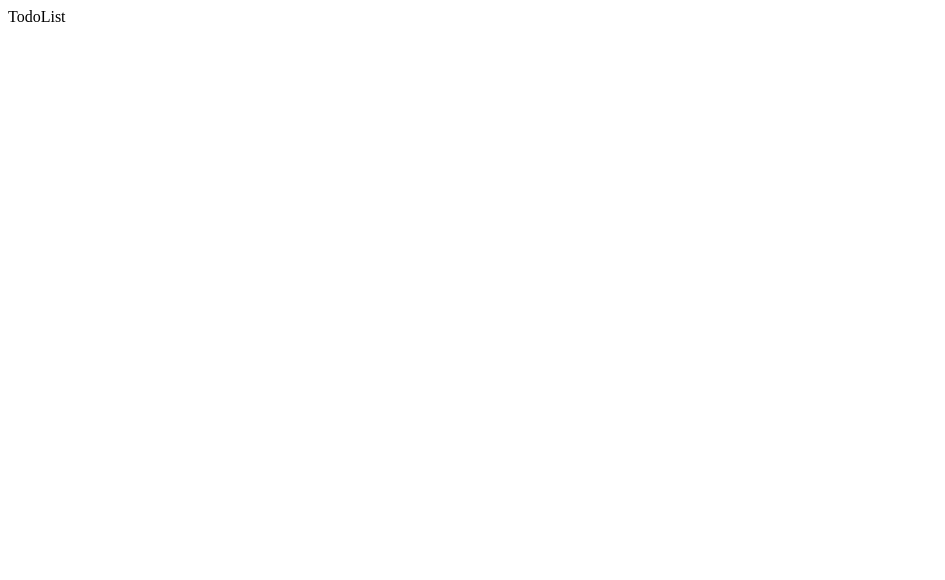
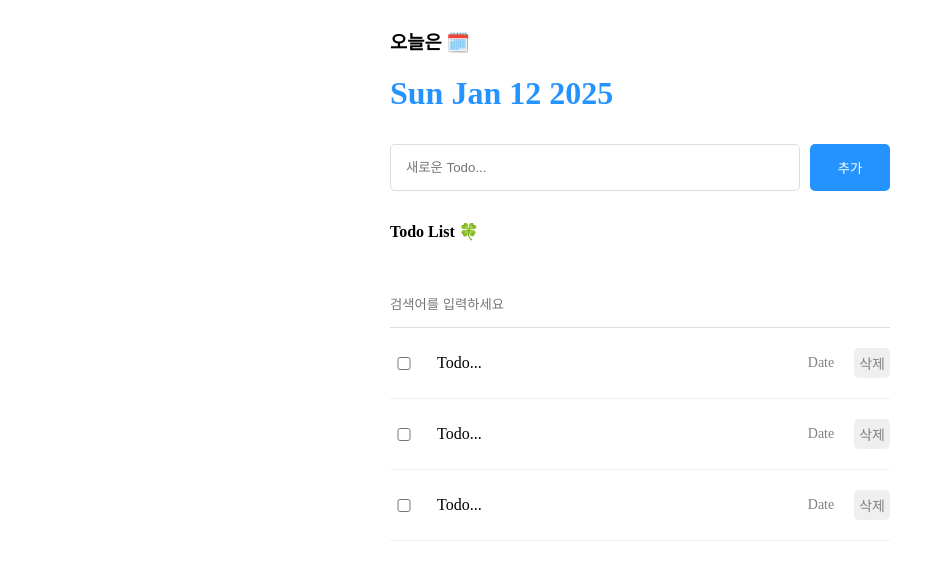
Before and after one commit to lsb530/onebite-react, a React (Vite) app in the folder section08/: page / in a window 1280 px wide. Shown: the top 580 px of the page, without its empty margins (0-945 px from the left). Built offline with nearby package versions, Linux system fonts and the light colour scheme.

Commit message:
TodoList 앱 - UI 구현

```diff
--- a/section08/src/App.css
+++ b/section08/src/App.css
@@ -0,0 +1,7 @@
+.App {
+  width: 500px;
+  margin: 0 auto;
+  display: flex;
+  flex-direction: column;
+  gap: 10px;
+}
--- a/section08/src/App.jsx
+++ b/section08/src/App.jsx
@@ -1,10 +1,15 @@
 import './App.css'
+import Header from "./components/Header";
+import Editor from "./components/Editor";
+import List from "./components/List";
 
 function App() {
   return (
-    <>
-      TodoList
-    </>
+    <div className="App">
+      <Header/>
+      <Editor/>
+      <List/>
+    </div>
   )
 }
 
--- /dev/null
+++ b/section08/src/components/Editor.css
@@ -0,0 +1,20 @@
+.Editor {
+  display: flex;
+  gap: 10px;
+}
+
+.Editor input {
+  flex: 1;
+  padding: 15px;
+  border: 1px solid rgb(220, 220, 220);
+  border-radius: 5px;
+}
+
+.Editor button {
+  cursor: pointer;
+  width: 80px;
+  border: none;
+  background-color: rgb(37, 147, 255);
+  color: white;
+  border-radius: 5px;
+}
--- /dev/null
+++ b/section08/src/components/Editor.jsx
@@ -0,0 +1,13 @@
+import React from 'react';
+import './Editor.css'
+
+const Editor = () => {
+  return (
+    <div className="Editor">
+      <input placeholder="새로운 Todo..."/>
+      <button>추가</button>
+    </div>
+  );
+};
+
+export default Editor;
--- /dev/null
+++ b/section08/src/components/Header.css
@@ -0,0 +1,3 @@
+.Header > h1 {
+  color: rgb(37, 147, 255);
+}
--- /dev/null
+++ b/section08/src/components/Header.jsx
@@ -0,0 +1,13 @@
+import React from 'react';
+import './Header.css'
+
+const Header = () => {
+  return (
+    <div className="Header">
+      <h3>오늘은 🗓️</h3>
+      <h1>{new Date().toDateString()}</h1>
+    </div>
+  );
+};
+
+export default Header;
--- /dev/null
+++ b/section08/src/components/List.css
@@ -0,0 +1,23 @@
+.List {
+  display: flex;
+  flex-direction: column;
+  gap: 20px;
+}
+
+.List > input {
+  width: 100%;
+  border: none;
+  border-bottom: 1px solid rgb(220, 220, 220);
+  padding: 15px 0;
+}
+
+.List > input:focus {
+  outline: none;
+  border-bottom: 1px solid rgb(37, 147, 255);
+}
+
+.List .todos_wrapper {
+  display: flex;
+  flex-direction: column;
+  gap: 20px;
+}
--- /dev/null
+++ b/section08/src/components/List.jsx
@@ -0,0 +1,19 @@
+import React from 'react';
+import './List.css'
+import TodoItem from "./TodoItem";
+
+const List = () => {
+  return (
+    <div className="List">
+      <h4>Todo List 🍀</h4>
+      <input placeholder="검색어를 입력하세요"/>
+      <div className="todos_wrapper">
+        <TodoItem/>
+        <TodoItem/>
+        <TodoItem/>
+      </div>
+    </div>
+  );
+};
+
+export default List;
--- /dev/null
+++ b/section08/src/components/TodoItem.css
@@ -0,0 +1,29 @@
+.TodoItem {
+    display: flex;
+    align-items: center;
+    gap: 20px;
+    padding-bottom: 20px;
+    border-bottom: 1px solid rgb(240, 240, 240);
+}
+
+.TodoItem input {
+    width: 20px;
+}
+
+.TodoItem .content {
+    flex: 1
+}
+
+.TodoItem .date {
+    font-size: 14px;
+    color: gray;
+}
+
+.TodoItem button {
+    cursor: pointer;
+    color: gray;
+    font-size: 14px;
+    border: none;
+    border-radius: 5px;
+    padding: 5px;
+}
--- /dev/null
+++ b/section08/src/components/TodoItem.jsx
@@ -0,0 +1,15 @@
+import React from 'react';
+import './TodoItem.css'
+
+const TodoItem = () => {
+  return (
+    <div className="TodoItem">
+      <input type="checkbox"/>
+      <div className="content">Todo...</div>
+      <div className="date">Date</div>
+      <button>삭제</button>
+    </div>
+  );
+};
+
+export default TodoItem;
```
